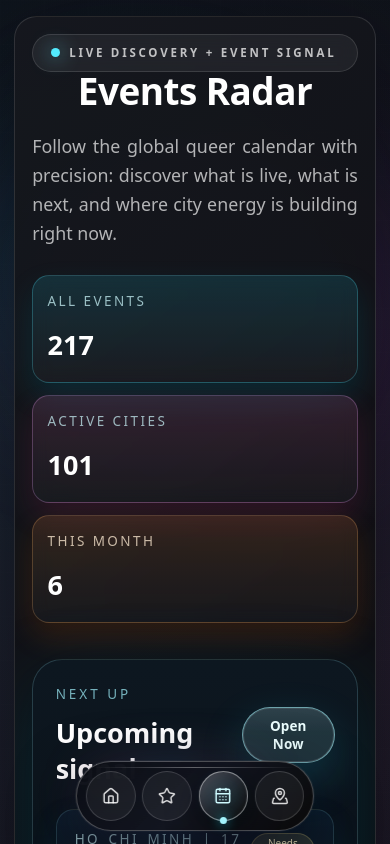
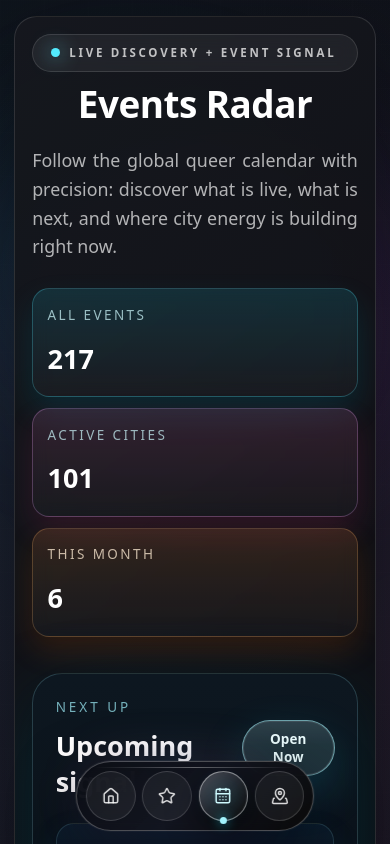
Before and after one commit to andres00botero-bot/queeratlas, a Next.js app: page /events in a window 390 px wide. Shown: the top 844 px of the page. Built offline with nearby package versions, Linux system fonts and the light colour scheme; no server answers; the database is empty.

Commit message:
Improve mobile spacing between event signal label and Events Radar heading

```diff
--- a/src/app/events/page.js
+++ b/src/app/events/page.js
@@ -839,7 +839,7 @@ export default function EventsPage() {
                   Live Discovery + Event Signal
                 </div>
 
-                <div className="flex flex-1 items-center">
+                <div className="flex flex-1 items-center pt-3 sm:pt-4 xl:pt-0">
                   <div className="mx-auto w-full max-w-3xl text-center xl:mx-0 xl:max-w-none xl:text-left">
                     <h1 className="qa-display qa-h1 text-4xl font-semibold text-white sm:text-5xl xl:max-w-2xl xl:text-6xl">
                       Events Radar
```
